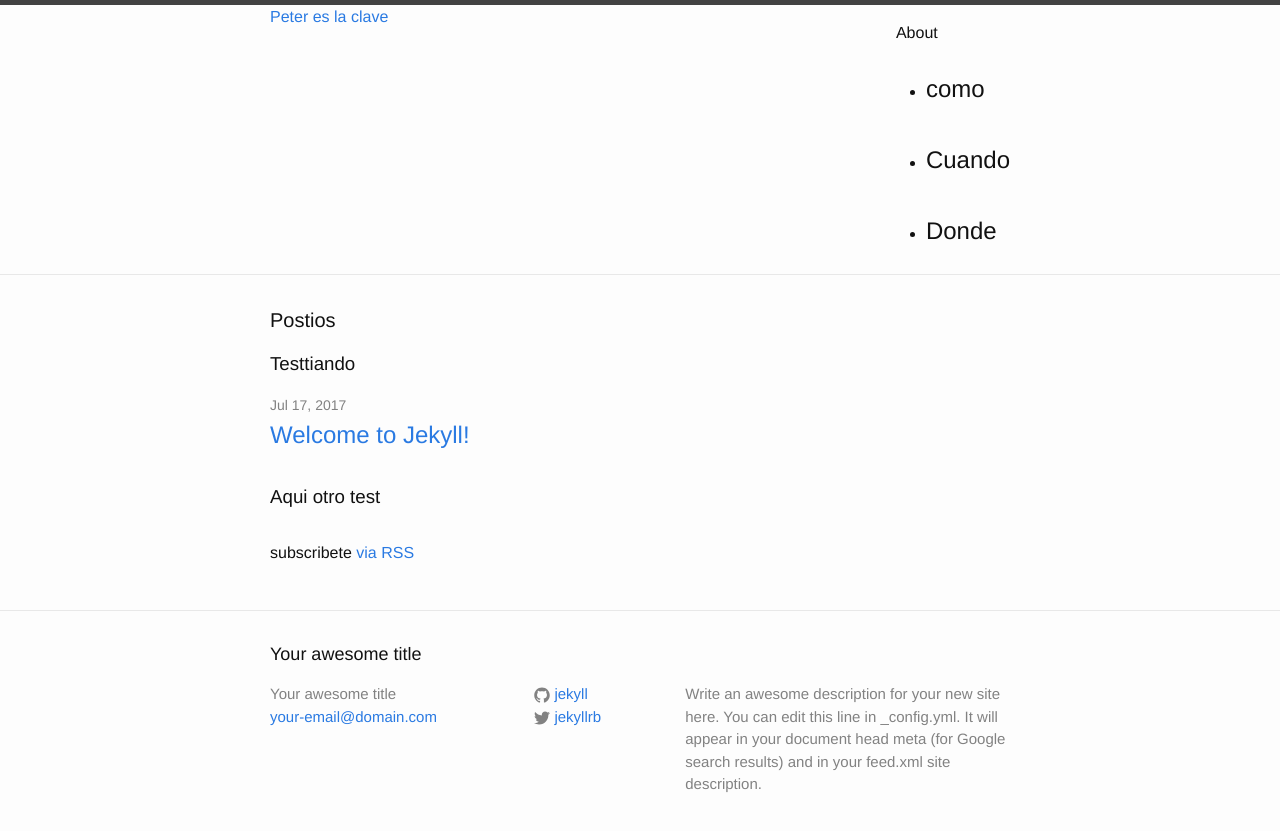
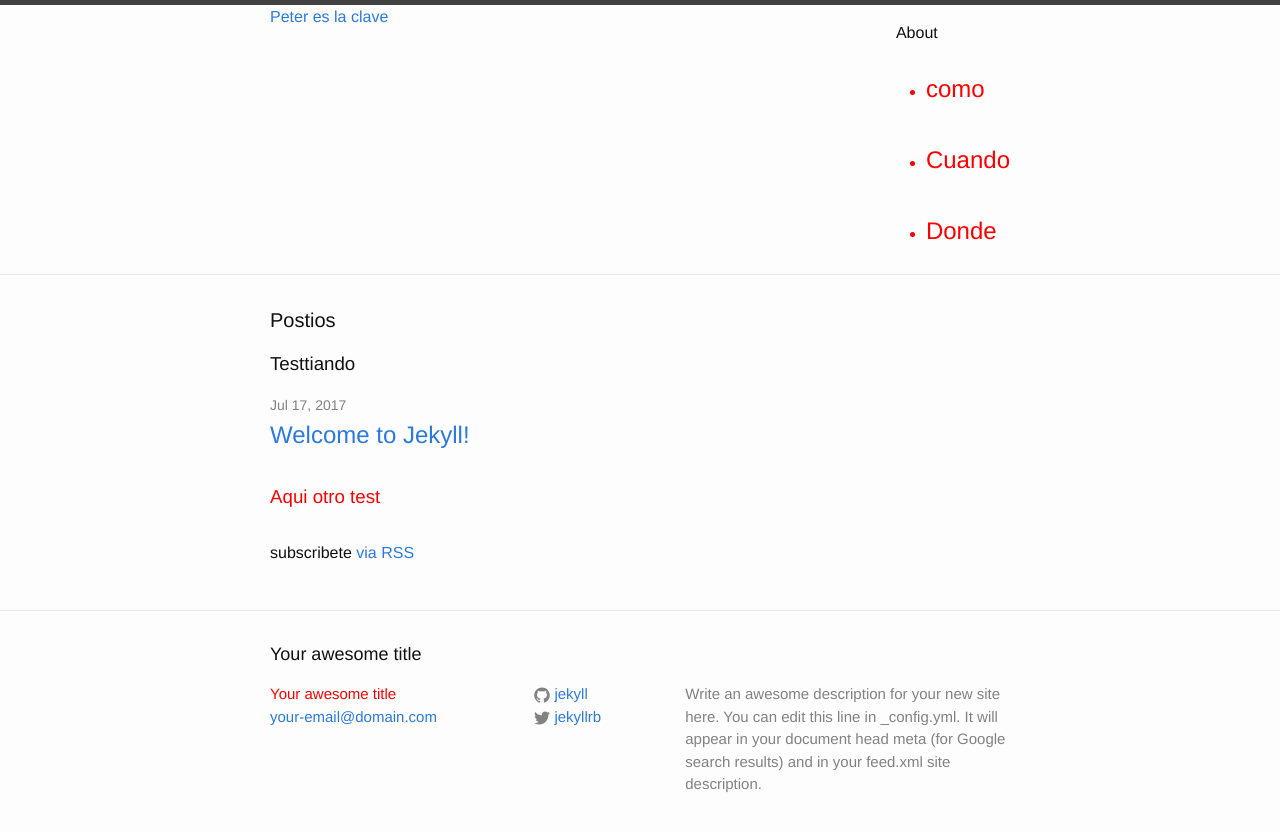
Before and after one commit to Dunkelcodea/Dunkelcodea.github.io, a Jekyll site: the page built from index.html, in a window 1280 px wide. Shown: the top 831 px of the page. Built offline with Jekyll 4.4.1, drawn with Linux system fonts in a browser that asks for light colours.

Commit message:
Update main.scss

```diff
--- a/css/main.scss
+++ b/css/main.scss
@@ -51,10 +51,10 @@ $on-laptop:        800px;
         "layout",
         "syntax-highlighting"
 ;
-.ul{
+ul{
     display:flox;
-    Font-size:30px;
+
 }
-.li{
+li{
     color:red;
 }
```
